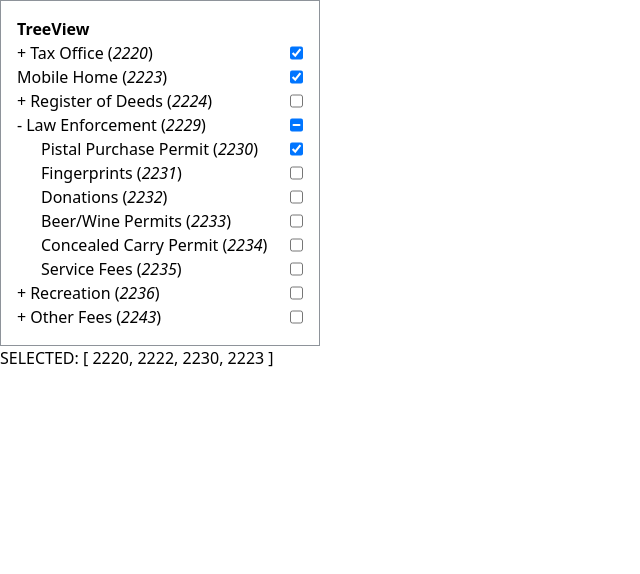
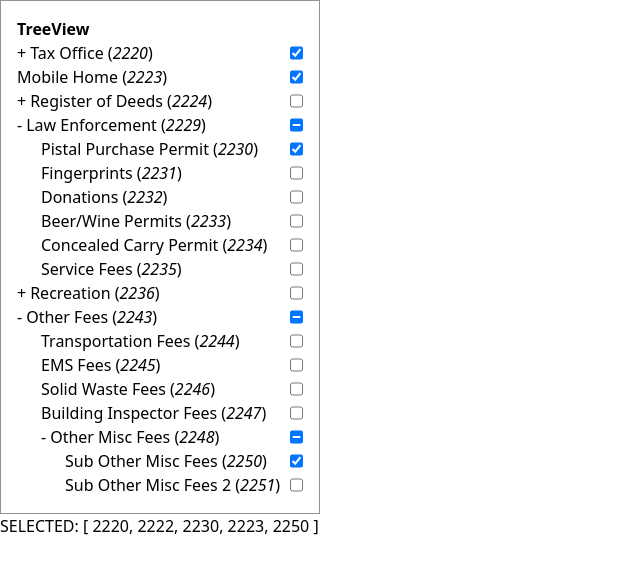
Before and after one commit to ryegaspar/treeview-component, a Vue app: page / in a window 1280 px wide. Shown: the top 574 px of the page, without its empty margins (0-640 px from the left). Built offline with nearby package versions, Linux system fonts and the light colour scheme.

Commit message:
show children when tristate

```diff
--- a/src/App.vue
+++ b/src/App.vue
@@ -3,7 +3,7 @@ import TreeViewField from "./components/TreeViewField.vue"
 import mockData from "./data.js"
 import {ref, watch} from "vue"
 
-const selected = ref([2220, 2222, 2230, 2223])
+const selected = ref([2220, 2222, 2230, 2223, 2250])
 
 watch(selected, () => {
 	console.log('selected changed!', selected.value)
--- a/src/components/TreeViewField.vue
+++ b/src/components/TreeViewField.vue
@@ -34,10 +34,14 @@ onMounted(() => {
 			parent.children.forEach(item => initialize(item))
 
 			const selectedChildrenCount = parent.children.filter(item => item.selected).length
+			const triStateChildrenCount = parent.children.filter(item => item.triState).length
 
-			// set checkbox tri-state
+			// set checkbox tri-state and show children
 			parent.triState = false
-			if (selectedChildrenCount > 0 && selectedChildrenCount !== childrenCount) {
+			if (
+				(selectedChildrenCount > 0 && selectedChildrenCount !== childrenCount) ||
+				triStateChildrenCount
+			) {
 				parent.triState = true
 
 				showChildren.value[parent.department_id] = true
```
Also changed, not shown: 1 other file (tests, documents, lock files or other folders).
